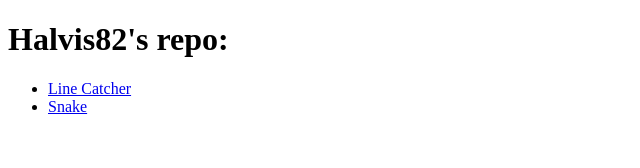
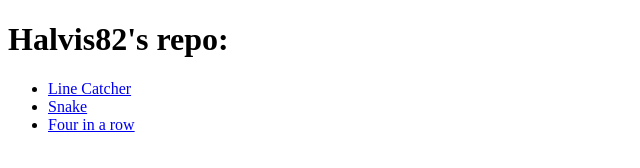
Before and after one commit to halvis82/halvis82.github.io, a plain HTML site: page index.html in a window 1280 px wide. Shown: the whole page, without its empty margins (0-640 px from the left). Drawn offline with Linux system fonts and the light colour scheme.

Commit message:
Update index.html

```diff
--- a/index.html
+++ b/index.html
@@ -10,6 +10,7 @@
     <ul>
         <li><a href="./LineCatcher">Line Catcher</a></li>
         <li><a href="./Snake">Snake</a></li>
+        <li><a href="./FourInARow">Four in a row</a></li>
     </ul>
 </body>
 </html>
```
